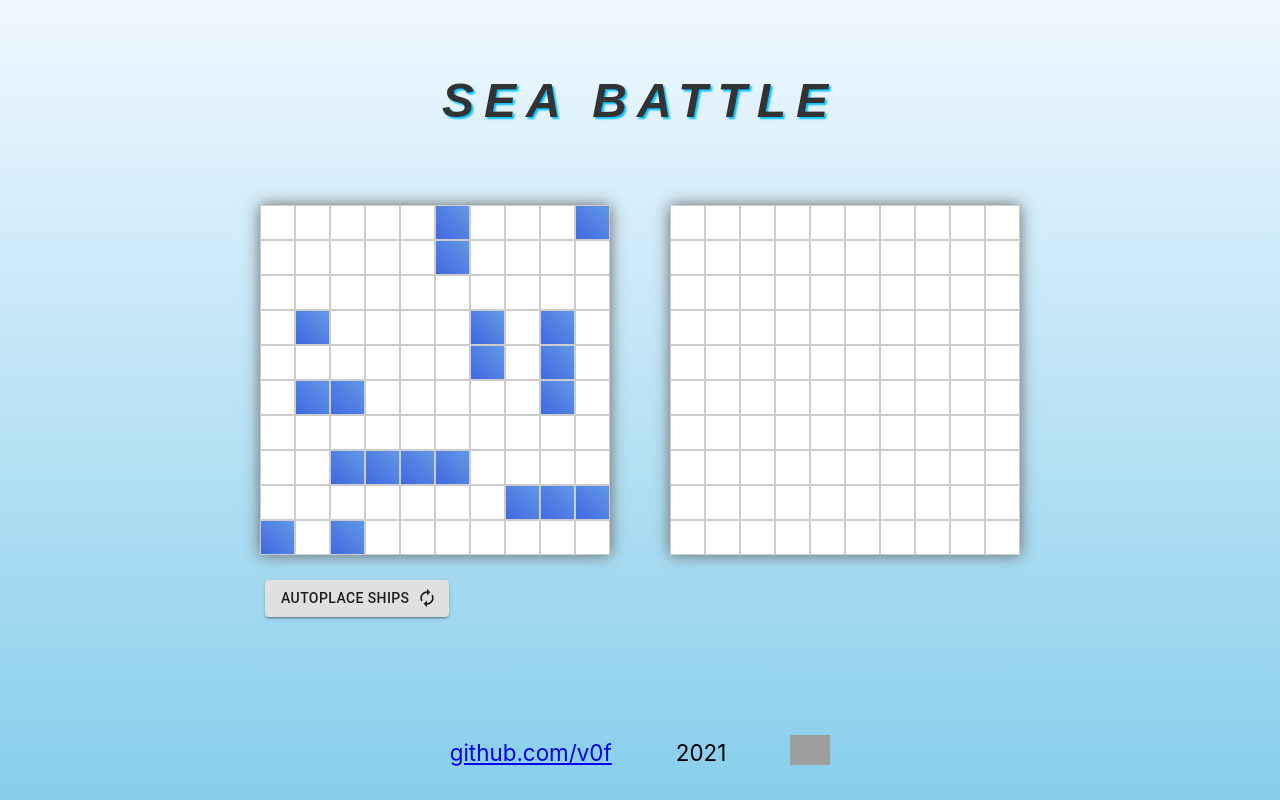
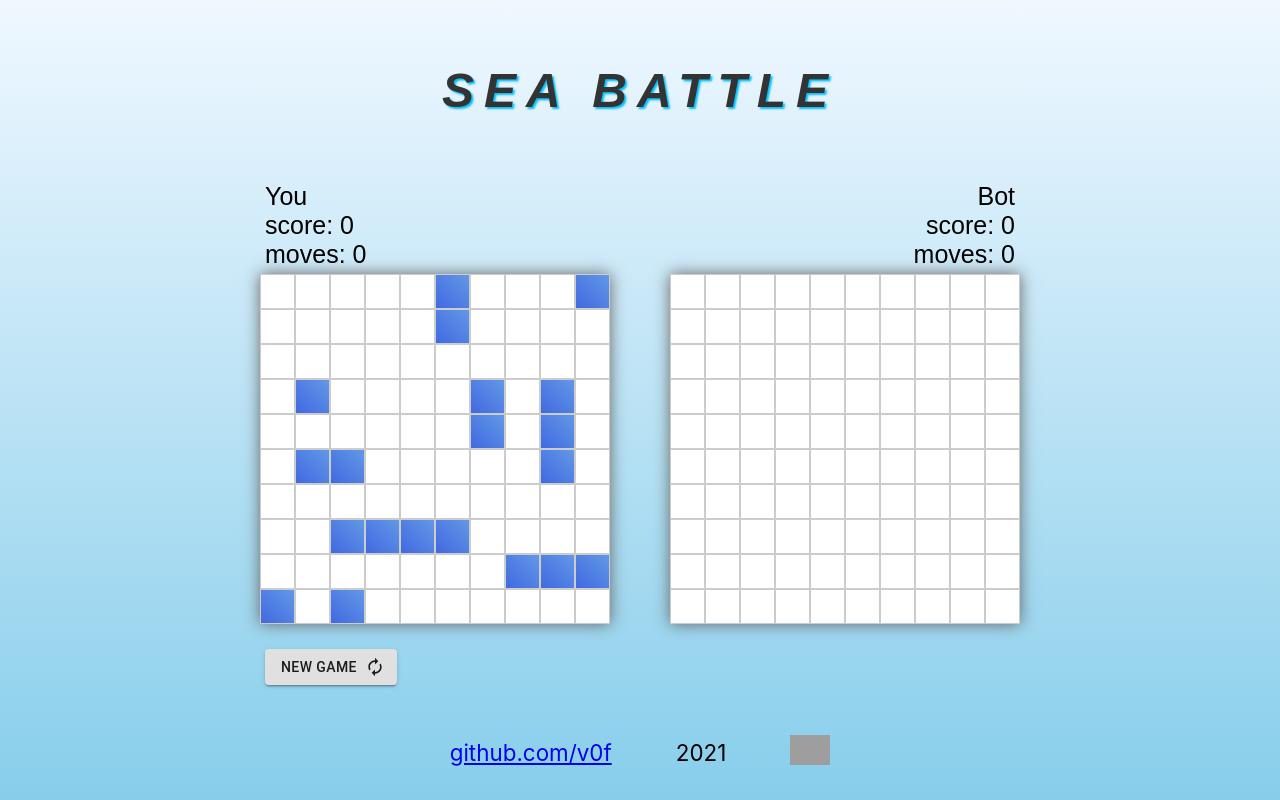
Before and after one commit to v0f/react-game, a React (Create React App) app: page / in a window 1280 px wide. Built offline with nearby package versions, Linux system fonts and the light colour scheme; grey boxes are pictures that could not be loaded.

Commit message:
feat: add player stat info

```diff
--- /dev/null
+++ b/src/components/BoardInfo/BoardInfo.css
@@ -0,0 +1,13 @@
+.BoardInfo {
+  padding: 0 10px;
+  font-size: 25px;
+  font-family: sans-serif;
+}
+
+.BoardInfo.player1 {
+  text-align: left;
+}
+
+.BoardInfo.player2 {
+  text-align: right;
+}
--- /dev/null
+++ b/src/components/BoardInfo/BoardInfo.jsx
@@ -0,0 +1,20 @@
+import React from 'react';
+import './BoardInfo.css';
+
+function BoardInfo({ className, playerName, playerStat }) {
+  return (
+    <div className={`BoardInfo ${className}`}>
+      <div className="playerName">{playerName}</div>
+      <div className="playerScore">
+        <span>score: </span>
+        {playerStat.hits}
+      </div>
+      <div className="playerMoves">
+        <span>moves: </span>
+        {playerStat.shots}
+      </div>
+    </div>
+  );
+}
+
+export default BoardInfo;
--- a/src/components/Game/Game.jsx
+++ b/src/components/Game/Game.jsx
@@ -2,7 +2,8 @@ import React, { useState, useEffect } from 'react';
 import Button from '@material-ui/core/Button';
 import AutorenewIcon from '@material-ui/icons/Autorenew';
 import Board from '../Board/Board';
-import { getEmptyBoard, generateShips } from '../../logic';
+import BoardInfo from '../BoardInfo/BoardInfo';
+import { getEmptyBoard, generateShips, boardStat } from '../../logic';
 import { squareType } from '../../constants';
 import { makeSound } from '../../sounds';
 import './Game.css';
@@ -15,7 +16,14 @@ function Game() {
   useEffect(() => setBoard1State(generateShips()), []);
   useEffect(() => setBoard2State(generateShips()), []);
 
-  const genShipsButtonClick = () => setBoard1State(generateShips());
+  const player1Stat = boardStat(board2State);
+  const player2Stat = boardStat(board1State);
+
+  const newGameButtonClick = () => {
+    setBoard1State(generateShips());
+    setBoard2State(generateShips());
+  };
+
   const board2Click = (squareIndex) => {
     const prevStatus = board2State[squareIndex];
     if (prevStatus !== squareType.ship && prevStatus !== squareType.empty) {
@@ -31,17 +39,23 @@ function Game() {
   return (
     <div className="Game">
       <div className="boards">
-        <Board className="player1" boardState={board1State} />
-        <Board className="player2" boardState={board2State} onClick={board2Click} />
+        <div className="boardContainer">
+          <BoardInfo className="player1" playerName="You" playerStat={player1Stat} />
+          <Board className="player1" boardState={board1State} />
+        </div>
+        <div className="boardContainer">
+          <BoardInfo className="player2" playerName="Bot" playerStat={player2Stat} />
+          <Board className="player2" boardState={board2State} onClick={board2Click} />
+        </div>
       </div>
       <Button
         className="genShipsButton"
         variant="contained"
         size="medium"
         endIcon={<AutorenewIcon />}
-        onClick={genShipsButtonClick}
+        onClick={newGameButtonClick}
       >
-        autoplace ships
+        new game
       </Button>
     </div>
   );
--- a/src/logic.js
+++ b/src/logic.js
@@ -60,7 +60,16 @@ const generateShips = () => {
   return board.map((status) => (status === squareType.shipMargin ? squareType.empty : status));
 };
 
+const boardStat = (board) => {
+  const shots = board.filter(
+    (square) => ![squareType.ship, squareType.empty].includes(square),
+  ).length;
+  const hits = board.filter((square) => square === squareType.shot).length;
+  return { shots, hits };
+};
+
 export {
   getEmptyBoard,
   generateShips,
+  boardStat,
 };
```
